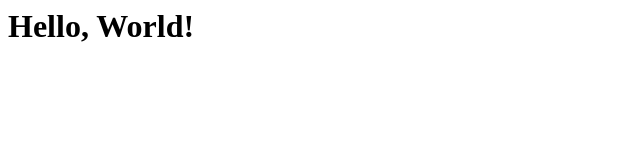
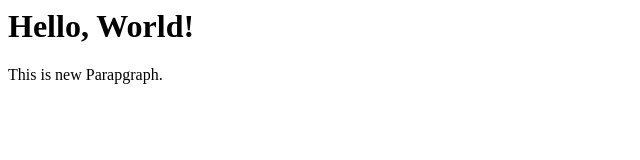
Before and after one commit to adamyusry/webdev_lab_1, a plain HTML site: page index.html in a window 1280 px wide. Shown: the whole page, without its empty margins (0-640 px from the left). Drawn offline with Linux system fonts and the light colour scheme.

Commit message:
added a new paragraph

```diff
--- a/index.html
+++ b/index.html
@@ -4,6 +4,6 @@
 </head>
 <body>
     <h1>Hello, World! </h1>
-
+    <p> This is new Parapgraph. </p>
 </body>
 </html>
```
